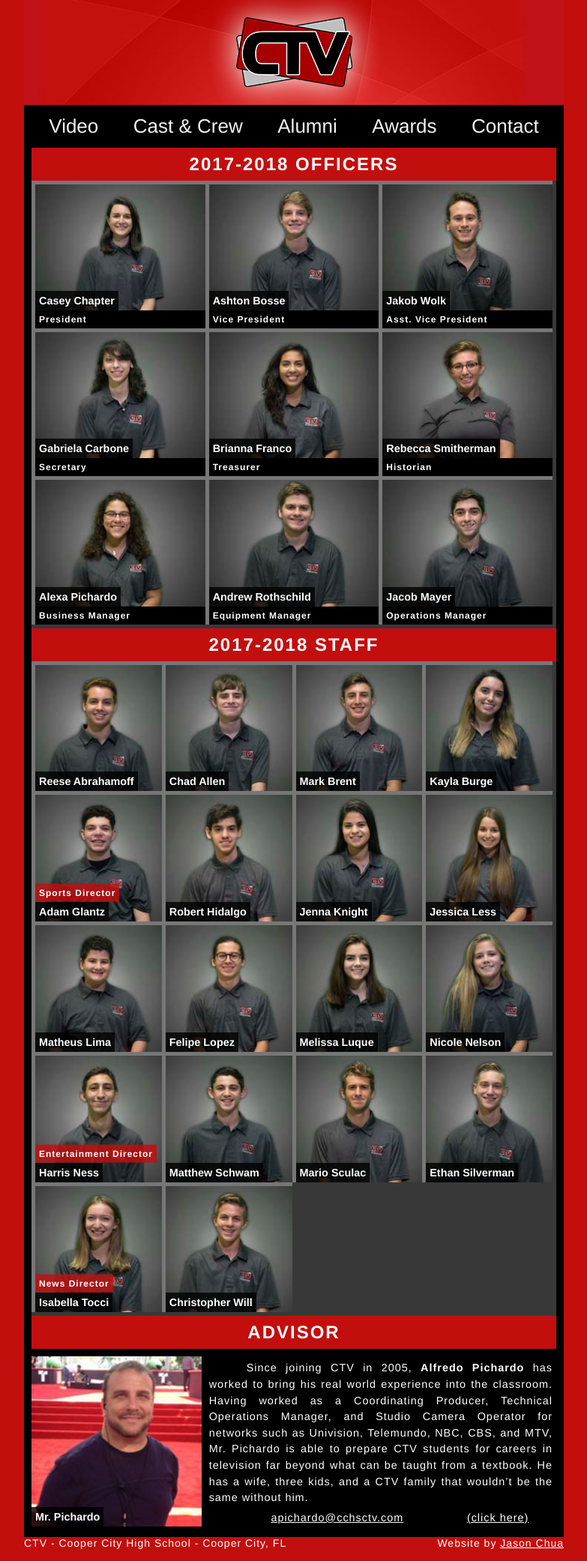
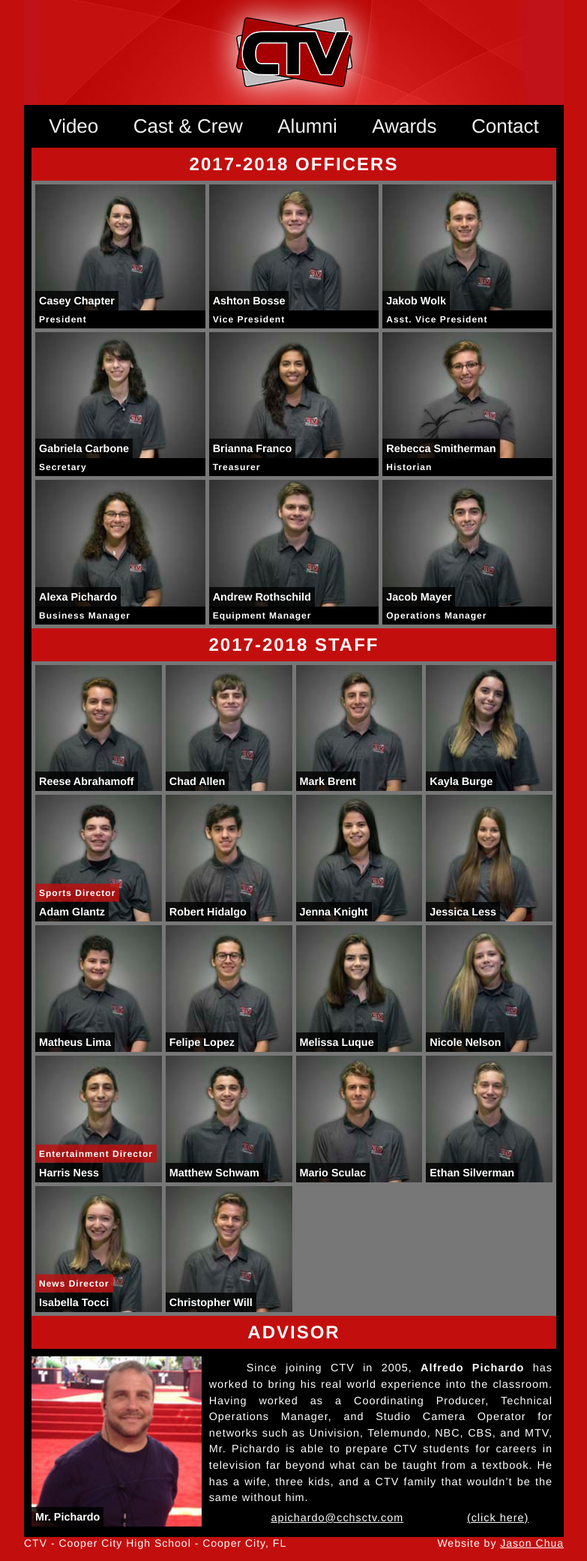
Before and after one commit to cchsctv/cchsctv.com, a PHP site: page /cast.php in a window 1280 px wide. Shown: the whole page at 75% size, without its empty margins (248-1031 px from the left). Run offline with PHP 8.4, Linux system fonts and the light colour scheme; some libraries are stand-ins or nearby versions.

Commit message:
Dirty hack to change background color on one page cast.php

```diff
--- a/cast.php
+++ b/cast.php
@@ -27,6 +27,7 @@ p.head{
 	letter-spacing:2px;
   width:100%;
 }
+.content_container {background-color: #777777 !important}
 .name {
   position:absolute;
   background-color:rgba(0, 0, 0, 0.8);
```
